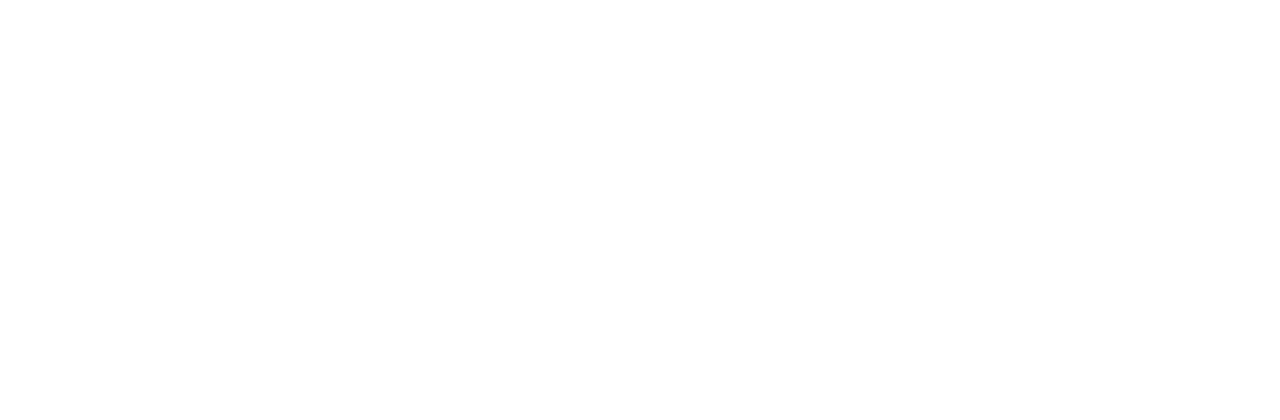
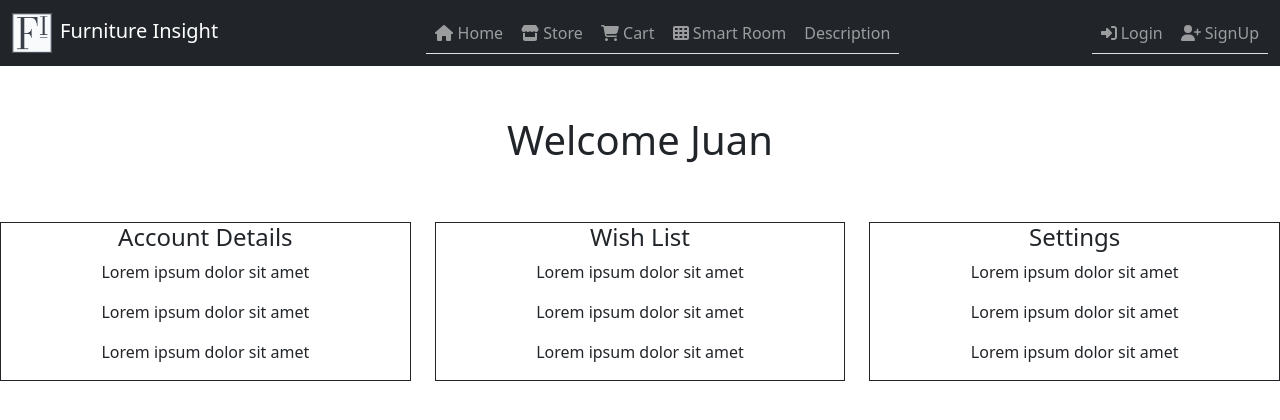
Before and after one commit to Furniture-Insight/furniture-insight-frontend, a React (Create React App) app in the folder furniture-insight-frontend/: page /profile in a window 1280 px wide. Before the commit this address had no page. Shown: the top 420 px of the page. Built offline with nearby package versions, Linux system fonts and the light colour scheme.

Commit message:
profile page v0.1

```diff
--- a/furniture-insight-frontend/public/styles.css
+++ b/furniture-insight-frontend/public/styles.css
@@ -33,4 +33,9 @@
 
 .about-section {
     padding: 50px;
-  }
+}
+
+.welcome-message {
+    padding: 50px;
+    text-align: center;
+}
--- a/furniture-insight-frontend/src/App.js
+++ b/furniture-insight-frontend/src/App.js
@@ -11,6 +11,7 @@
 import Checkout from "./components/pages/Checkout";
 import Navbar from './components/Navbar';
 import AboutUs from './components/pages/AboutUs';
+import Profile from './components/pages/Profile';
 
 function App() {
     return (
@@ -27,6 +28,7 @@
                     <Route path="cart" element={<Cart />}></Route>
                     <Route path="checkout" element={<Checkout />}></Route>
                     <Route path="aboutUs" element={<AboutUs/>}></Route>
+                    <Route path="profile" element={<Profile/>}></Route>
                 </Route>
             </Routes>
         </BrowserRouter>
--- a/furniture-insight-frontend/src/components/pages/Profile.js
+++ b/furniture-insight-frontend/src/components/pages/Profile.js
@@ -0,0 +1,44 @@
+import React from "react";
+
+function Profile() {
+
+    return(
+        <>
+            <h1 class="welcome-message">Welcome Juan</h1>
+            <div class="row">
+                <div class="col">
+                    <div>
+                        <div class="container-fluid border border-dark" align="center">
+                            <h4>Account Details</h4>
+                            <p>Lorem ipsum dolor sit amet</p>
+                            <p>Lorem ipsum dolor sit amet</p>
+                            <p>Lorem ipsum dolor sit amet</p>
+                        </div>
+                    </div>
+                </div>
+                <div class="col">
+                    <div>
+                        <div class="container-fluid border border-dark" align="center">
+                            <h4>Wish List</h4>
+                            <p>Lorem ipsum dolor sit amet</p>
+                            <p>Lorem ipsum dolor sit amet</p>
+                            <p>Lorem ipsum dolor sit amet</p>
+                        </div>
+                    </div>
+                </div>
+                <div class="col">
+                    <div>
+                        <div class="container-fluid border border-dark" align="center">
+                            <h4>Settings</h4>
+                            <p>Lorem ipsum dolor sit amet</p>
+                            <p>Lorem ipsum dolor sit amet</p>
+                            <p>Lorem ipsum dolor sit amet</p>
+                        </div>
+                    </div>
+                </div>
+            </div>
+        </>
+    );
+};
+
+export default Profile;
```
